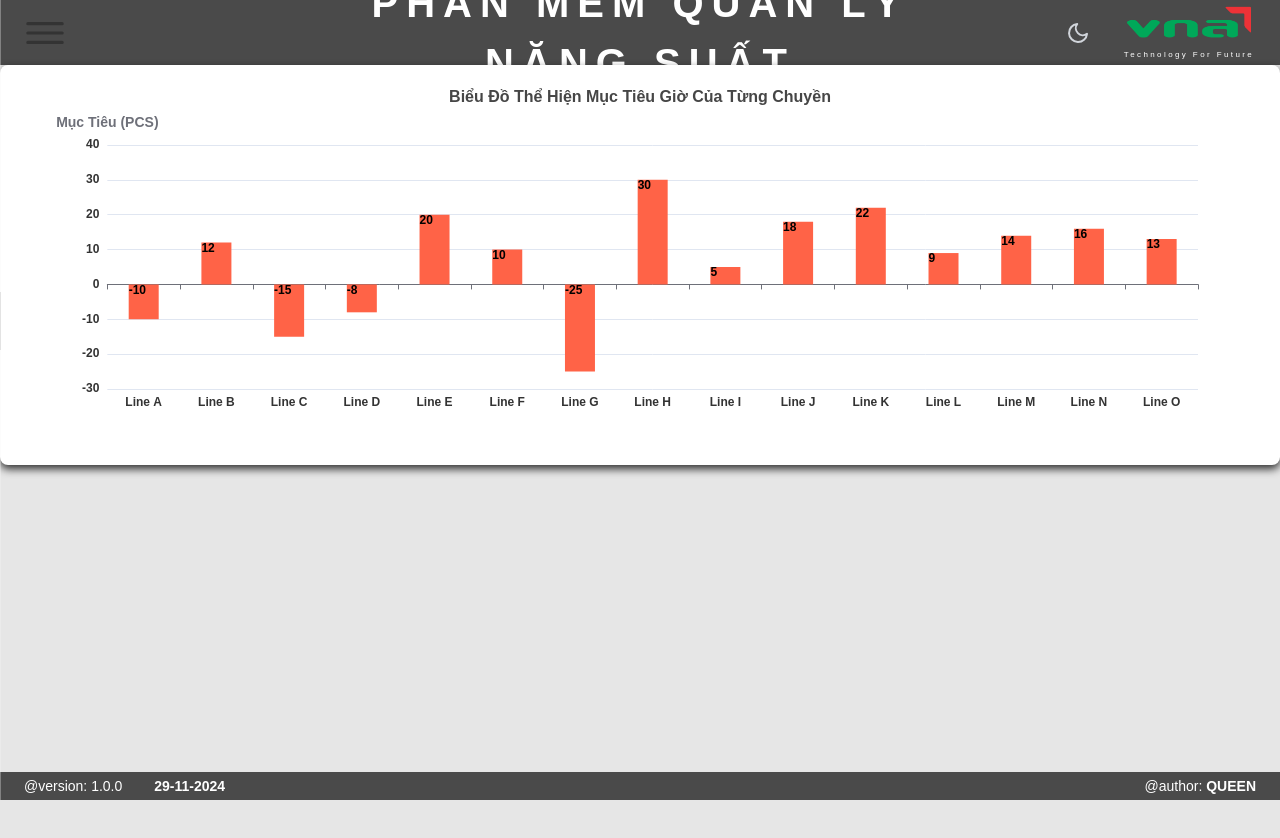
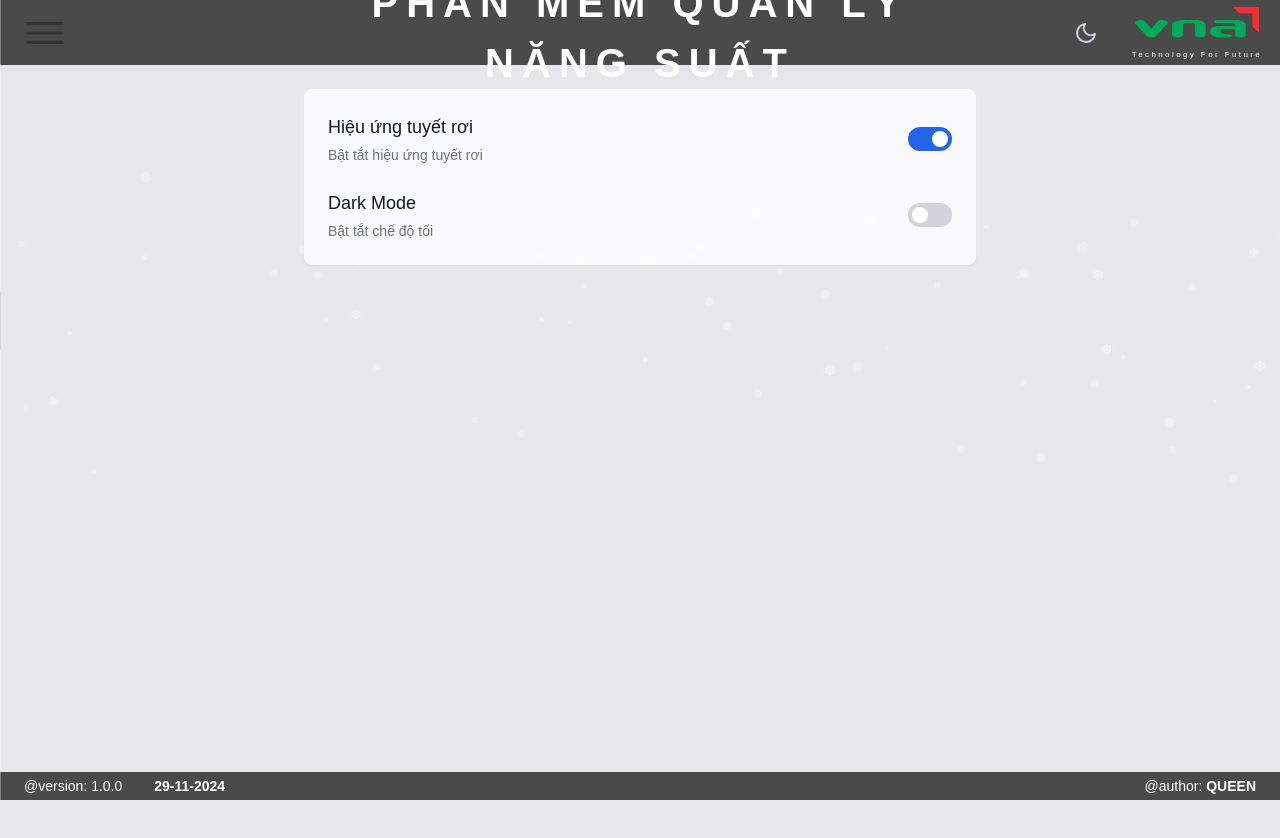
Before and after one commit to Queen103/black-menu, a Next.js app: page /settings in a window 1280 px wide. Shown: the top 838 px of the page. Before the commit the page ends 800 px from the top, so only its background shows below. Built offline with nearby package versions, Linux system fonts and the light colour scheme.

Commit message:
update cài đặt snow và Cài đặt

```diff
--- a/package.json
+++ b/package.json
@@ -9,6 +9,7 @@
     "lint": "next lint"
   },
   "dependencies": {
+    "@headlessui/react": "^2.2.0",
     "@heroicons/react": "^2.1.5",
     "chart.js": "^4.4.6",
     "chartjs-plugin-datalabels": "^2.2.0",
--- a/src/app/components/Header.tsx
+++ b/src/app/components/Header.tsx
@@ -16,7 +16,7 @@ const Header: React.FC<HeaderProps> = () => {
         PHẦN MỀM QUẢN LÝ NĂNG SUẤT
       </div>
 
-      <div className="ml-auto flex items-center h-full gap-4 pr-4">
+      <div className="ml-auto flex items-center h-full gap-4 pr-2">
         <button
           onClick={toggleTheme}
           className="p-2 rounded-lg transition-colors hover:bg-opacity-80"
--- /dev/null
+++ b/src/app/components/SnowEffect.tsx
@@ -0,0 +1,71 @@
+'use client';
+
+import React, { useEffect, useState } from 'react';
+
+const SnowEffect: React.FC = () => {
+  const [isEnabled, setIsEnabled] = useState(true);
+
+  useEffect(() => {
+    // Load initial state from localStorage
+    const checkSnowEnabled = () => {
+      const savedState = localStorage.getItem('snowEnabled');
+      setIsEnabled(savedState === null ? true : JSON.parse(savedState));
+    };
+
+    // Check initial state
+    checkSnowEnabled();
+
+    // Listen for changes from settings page
+    const handleSettingChange = () => {
+      checkSnowEnabled();
+    };
+
+    // Listen for storage changes (for cross-tab sync)
+    const handleStorageChange = (e: StorageEvent) => {
+      if (e.key === 'snowEnabled') {
+        checkSnowEnabled();
+      }
+    };
+
+    window.addEventListener('snowSettingChanged', handleSettingChange);
+    window.addEventListener('storage', handleStorageChange);
+
+    return () => {
+      window.removeEventListener('snowSettingChanged', handleSettingChange);
+      window.removeEventListener('storage', handleStorageChange);
+    };
+  }, []);
+
+  if (!isEnabled) return null;
+
+  // Tạo mảng các ký tự bông tuyết khác nhau
+  const snowflakeChars = ['', '❆', '❄'];
+
+  const snowflakes = Array.from({ length: 80 }, (_, index) => {
+    const randomChar = snowflakeChars[Math.floor(Math.random() * snowflakeChars.length)];
+    const size = Math.random() * 0.6 + 0.3; // 0.3rem to 0.9rem
+    const duration = Math.random() * 5 + 8; // 8s to 13s
+    const swayAmount = Math.random() * 30 + 20; // 20px to 50px sway
+
+    return (
+      <div
+        key={index}
+        className="snowflake"
+        style={{
+          '--size': `${size}rem`,
+          '--left': `${Math.random() * 100}%`,
+          '--opacity': Math.random() * 0.3 + 0.3, // 0.3 to 0.6
+          '--duration': `${duration}s`,
+          '--delay': `${Math.random() * 3}s`, // giảm delay để tuyết xuất hiện nhanh hơn
+          '--sway-amount': `${swayAmount}px`,
+        } as React.CSSProperties}
+      >
+        {randomChar}
+      </div>
+    );
+  });
+
+  return <div className="snow-container">{snowflakes}</div>;
+};
+
+export default SnowEffect;
--- /dev/null
+++ b/src/app/contexts/ThemeContext.tsx
@@ -0,0 +1,50 @@
+'use client';
+
+import React, { createContext, useContext, useEffect, useState } from 'react';
+
+interface ThemeContextType {
+    darkMode: boolean;
+    setDarkMode: (value: boolean) => void;
+}
+
+const ThemeContext = createContext<ThemeContextType | undefined>(undefined);
+
+export const ThemeProvider = ({ children }: { children: React.ReactNode }) => {
+    const [darkMode, setDarkMode] = useState(false);
+
+    useEffect(() => {
+        // Load initial state
+        const savedTheme = localStorage.getItem('darkMode');
+        if (savedTheme !== null) {
+            setDarkMode(JSON.parse(savedTheme));
+        }
+    }, []);
+
+    useEffect(() => {
+        // Update document class when darkMode changes
+        if (darkMode) {
+            document.documentElement.classList.add('dark');
+        } else {
+            document.documentElement.classList.remove('dark');
+        }
+    }, [darkMode]);
+
+    const value = {
+        darkMode,
+        setDarkMode,
+    };
+
+    return (
+        <ThemeContext.Provider value={value}>
+            {children}
+        </ThemeContext.Provider>
+    );
+};
+
+export const useTheme = () => {
+    const context = useContext(ThemeContext);
+    if (context === undefined) {
+        throw new Error('useTheme must be used within a ThemeProvider');
+    }
+    return context;
+};
--- a/src/app/layout.tsx
+++ b/src/app/layout.tsx
@@ -4,6 +4,7 @@ import { useState, useRef, useEffect } from 'react';
 import Sidebar from './components/Sidebar';
 import Header from './components/Header';
 import './globals.css';
+import './styles/snow.css';
 import Footer from './components/Footer';
 import { IoMenuOutline } from "react-icons/io5";
 import { usePathname } from 'next/navigation';
@@ -11,6 +12,7 @@ import { useRouter } from 'next/navigation';
 import { isMobile, isTablet } from 'react-device-detect';
 import { ThemeProvider, useTheme } from './context/ThemeContext'
 import { FullScreenProvider } from './context/FullScreenContext'
+import SnowEffect from './components/SnowEffect';
 
 // Component con sử dụng useTheme
 const MainContent = ({ children }: { children: React.ReactNode }) => {
@@ -143,6 +145,7 @@ export default function RootLayout({
       <body className="min-h-screen flex flex-col hidden-on-mobile select-none">
         <ThemeProvider>
           <FullScreenProvider>
+            <SnowEffect />
             <MainContent>
               {children}
             </MainContent>
--- a/src/app/settings/page.tsx
+++ b/src/app/settings/page.tsx
@@ -1,142 +1,78 @@
-"use client"
-import React, { useEffect, useState, useRef } from 'react';
-import * as echarts from 'echarts';
-import { fetchMachines } from '@/services/api';
+'use client';
 
-// Định nghĩa kiểu dữ liệu của một máy
-interface Machine {
-    id: number;
-    name: string;
-    dailyTarget: number;
-    hourTarget: number;
-    actual: number;
-    isConnect: boolean;
-    enable: boolean;
-    is_Blink: boolean;
-    performance: number;
-}
+import React, { useEffect, useState } from 'react';
+import { Switch } from '@headlessui/react';
+import { useTheme } from '../context/ThemeContext';
 
-const BarChart = () => {
-    const [machines, setMachines] = useState<Machine[]>([]); // Xác định kiểu dữ liệu của machines
-    const chartRef = useRef<HTMLDivElement | null>(null);
+const SettingsPage = () => {
+    const [snowEnabled, setSnowEnabled] = useState(true);
+    const { isDark, toggleTheme } = useTheme();
 
-    // Gọi API để lấy dữ liệu machines
     useEffect(() => {
-        const fetchData = async () => {
-            try {
-                const data = await fetchMachines();
-                setMachines(data);
-            } catch (error) {
-                console.error('Error fetching machines:', error);
-            }
-        };
-
-        fetchData();
+        // Load initial state from localStorage
+        const savedState = localStorage.getItem('snowEnabled');
+        if (savedState !== null) {
+            setSnowEnabled(JSON.parse(savedState));
+        }
     }, []);
 
-    // Vẽ biểu đồ khi dữ liệu machines thay đổi
-    useEffect(() => {
-        if (chartRef.current && machines.length > 0) {
-            const chartInstance = echarts.init(chartRef.current);
+    const handleSnowToggle = (checked: boolean) => {
+        setSnowEnabled(checked);
+        localStorage.setItem('snowEnabled', JSON.stringify(checked));
+        // Dispatch a custom event to notify other components
+        const event = new Event('snowSettingChanged');
+        window.dispatchEvent(event);
+    };
 
-            // Lọc dữ liệu
-            const filteredMachines = machines.filter((machine) => machine.hourTarget !== 0);
-
-            const names = filteredMachines.map((machine) => machine.name);
-            const hourTargets = filteredMachines.map((machine) => machine.hourTarget);
-            const barColors = filteredMachines.map((machine) =>
-                machine.hourTarget < 0 ? '#ff6347' : 'connect'
-            );
-
-            const options = {
-                title: {
-                    text: 'Biểu Đồ Thể Hiện Mục Tiêu Giờ Của Từng Chuyền',
-                    left: 'center',
-                    textStyle: {
-                        fontSize: 16,
-                        fontWeight: 'bold',
-                    },
-                },
-                tooltip: {
-                    trigger: 'axis',
-                    axisPointer: { type: 'shadow' },
-                    formatter: '{b}: {c} PCS',
-                },
-                xAxis: {
-                    type: 'category',
-                    data: names,
-                    axisLabel: {
-                        fontSize: 12,
-                        fontWeight: 'bold',
-                        color: '#333333',
-                    },
-                },
-                yAxis: {
-                    type: 'value',
-                    name: 'Mục Tiêu (PCS)',
-                    nameTextStyle: {
-                        fontSize: 14,
-                        fontWeight: 'bold',
-                    },
-                    axisLabel: {
-                        fontSize: 12,
-                        fontWeight: 'bold',
-                        color: '#333333',
-                    },
-                    min: Math.floor(Math.min(0, ...hourTargets) * 1.2 / 5) * 5, // Bao gồm giá trị âm
-                    max: Math.ceil(Math.max(...hourTargets) * 1.2 / 5) * 5,
-                },
-                series: [
-                    {
-                        name: 'Mục Tiêu Giờ',
-                        type: 'bar',
-                        data: hourTargets,
-                        barWidth: 30,
-                        itemStyle: {
-                            color: (params: any) => (params.value < 0 ? '#ff6347' : 'connect'), // Cột đỏ cho giá trị âm, xanh cho dương
-                        },
-                        label: {
-                            show: true,
-                            position: (params: any) =>
-                                params.value < 0 ? 'outsideBottom' : 'insideTop', // Dương trên hẳn cột, âm dưới hẳn cột
-                            distance: 10, // Khoảng cách giữa nhãn và cột
-                            formatter: '{c}', // Hiển thị giá trị
-                            fontSize: 12,
-                            fontWeight: 'bold',
-                            color: '#000', // Màu chữ nhãn
-                        },
-                    },
-                ],
-                grid: {
-                    left: '5%',
-                    right: '5%',
-                    bottom: '10%',
-                    containLabel: true,
-                },
-            };
-
-            chartInstance.setOption(options);
-
-            // Cleanup chart instance on unmount
-            return () => {
-                chartInstance.dispose();
-            };
-        }
-    }, [machines]);
 
     return (
-        <div
-            ref={chartRef}
-            style={{
-                width: '100%',
-                height: '400px',
-                background: '#ffffff',
-                padding: '20px',
-                borderRadius: '8px',
-                boxShadow: '0px 4px 8px rgba(0, 0, 0, 0.8)',
-            }}
-        />
+        <div className={`min-h-screen bg-gray-200 dark:bg-gray-900 text-gray-900 dark:text-white p-6`}>
+            <div className="max-w-2xl mx-auto">
+                <div className="bg-gray-50 dark:bg-gray-800 rounded-lg p-6 shadow-sm">
+                    <div className="flex items-center justify-between mb-6">
+                        <div className="space-y-1">
+                            <h3 className="text-lg font-medium dark:text-gray-100">Hiệu ứng tuyết rơi</h3>
+                            <p className="text-sm text-gray-500 dark:text-gray-400">
+                                Bật tắt hiệu ứng tuyết rơi
+                            </p>
+                        </div>
+                        <Switch
+                            checked={snowEnabled}
+                            onChange={handleSnowToggle}
+                            className={`${snowEnabled ? 'bg-blue-600' : 'bg-gray-300 dark:bg-gray-600'
+                                } relative inline-flex h-6 w-11 items-center rounded-full transition-colors focus:outline-none focus:ring-2 focus:ring-blue-500 focus:ring-offset-2 dark:focus:ring-offset-gray-900`}
+                        >
+                            <span className="sr-only">Bật tắt hiệu ứng tuyết rơi</span>
+                            <span
+                                className={`${snowEnabled ? 'translate-x-6' : 'translate-x-1'
+                                    } inline-block h-4 w-4 transform rounded-full bg-white transition-transform`}
+                            />
+                        </Switch>
+                    </div>
+                    <div className="flex items-center justify-between">
+                        <div className="space-y-1">
+                            <h3 className="text-lg font-medium dark:text-gray-100">Dark Mode</h3>
+                            <p className="text-sm text-gray-500 dark:text-gray-400">
+                                Bật tắt chế độ tối
+                            </p>
+                        </div>
+                        <Switch
+                            checked={isDark}
+                            onChange={toggleTheme}
+                            className={`${isDark ? 'bg-blue-600' : 'bg-gray-300 dark:bg-gray-600'
+                                } relative inline-flex h-6 w-11 items-center rounded-full transition-colors focus:outline-none focus:ring-2 focus:ring-blue-500 focus:ring-offset-2 dark:focus:ring-offset-gray-900`}
+                        >
+                            <span className="sr-only">Bật tắt chế độ tối</span>
+                            <span
+                                className={`${isDark ? 'translate-x-6' : 'translate-x-1'
+                                    } inline-block h-4 w-4 transform rounded-full bg-white transition-transform`}
+                            />
+                        </Switch>
+                    </div>
+                </div>
+            </div>
+        </div>
     );
 };
 
-export default BarChart;
+export default SettingsPage;
--- /dev/null
+++ b/src/app/styles/snow.css
@@ -0,0 +1,33 @@
+.snow-container {
+  position: fixed;
+  width: 100vw;
+  height: 100vh;
+  top: 0;
+  left: 0;
+  pointer-events: none;
+  z-index: 100;
+  overflow: hidden;
+}
+
+.snowflake {
+  position: absolute;
+  font-size: var(--size);
+  color: white;
+  text-shadow:
+    0 0 5px rgba(255, 255, 255, 0.8),
+    0 0 10px rgba(255, 255, 255, 0.5);
+  opacity: var(--opacity);
+  left: var(--left);
+  will-change: transform;
+  animation:
+    snowfall var(--duration) linear var(--delay) infinite;
+}
+
+@keyframes snowfall {
+  0% {
+    transform: translate(0, -10px);
+  }
+  100% {
+    transform: translate(0, 100vh);
+  }
+}
```
Also changed, not shown: 1 other file (tests, documents, lock files or other folders).
